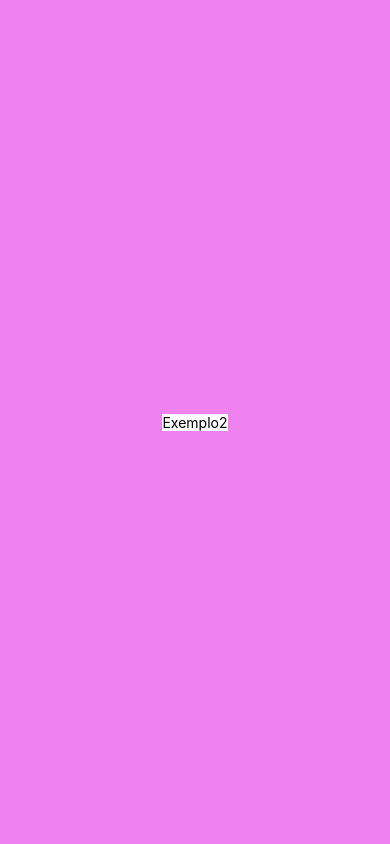
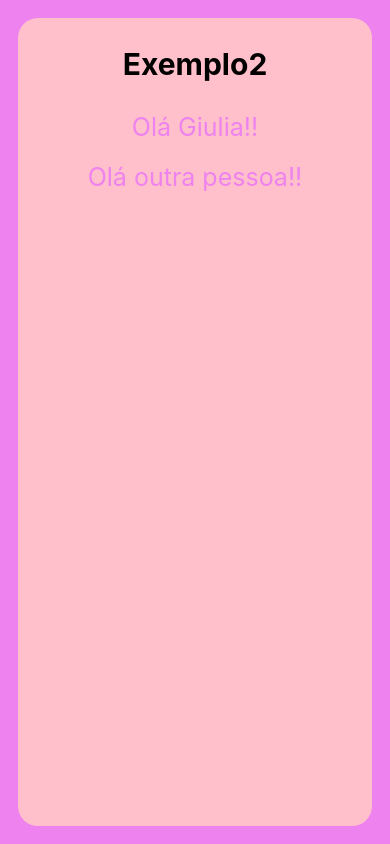
Before and after one commit to gigimgil/aula_expo_0, a React Native app: screen / in a window 390 px wide. Built offline with nearby package versions, Linux system fonts and the light colour scheme.

Commit message:
aula 20-03

```diff
--- a/App.js
+++ b/App.js
@@ -21,5 +21,6 @@
     backgroundColor: 'violet',
     alignItems: 'center',
     justifyContent: 'center',
+    padding:18,
   },
 });
--- a/components/exemplo_2/index.js
+++ b/components/exemplo_2/index.js
@@ -5,7 +5,13 @@
 function Exemplo2 () {
     return(
         <View style={styles.container}>
-            <Text>Exemplo2</Text>
+            <Text style={styles.titulo}>Exemplo2</Text>
+
+            <View style={styles.viewmensagem}>
+            <Text style={styles.mensagem}>Olá Giulia!!</Text>
+            </View>
+
+            <Text style={styles.mensagem}>Olá outra pessoa!!</Text>
         </View>
     );
 }
--- a/components/exemplo_2/styles.js
+++ b/components/exemplo_2/styles.js
@@ -2,8 +2,24 @@
 
 const styles = StyleSheet.create({
     container:{
-        backgroundColor: '#fff',
+        backgroundColor: 'pink',
+        height:'100%',
+        width: '100%',
+        borderRadius: 20,
+        alignItems: 'center',
+        padding:8,
     },
+    titulo:{
+        fontSize:30,
+        fontWeight:'bold',
+        marginVertical:20,
+
+    },
+    mensagem: {
+        fontSize:25,
+        margin:10,
+        color: 'violet',
+    }
 });
 
 export default styles;
```
